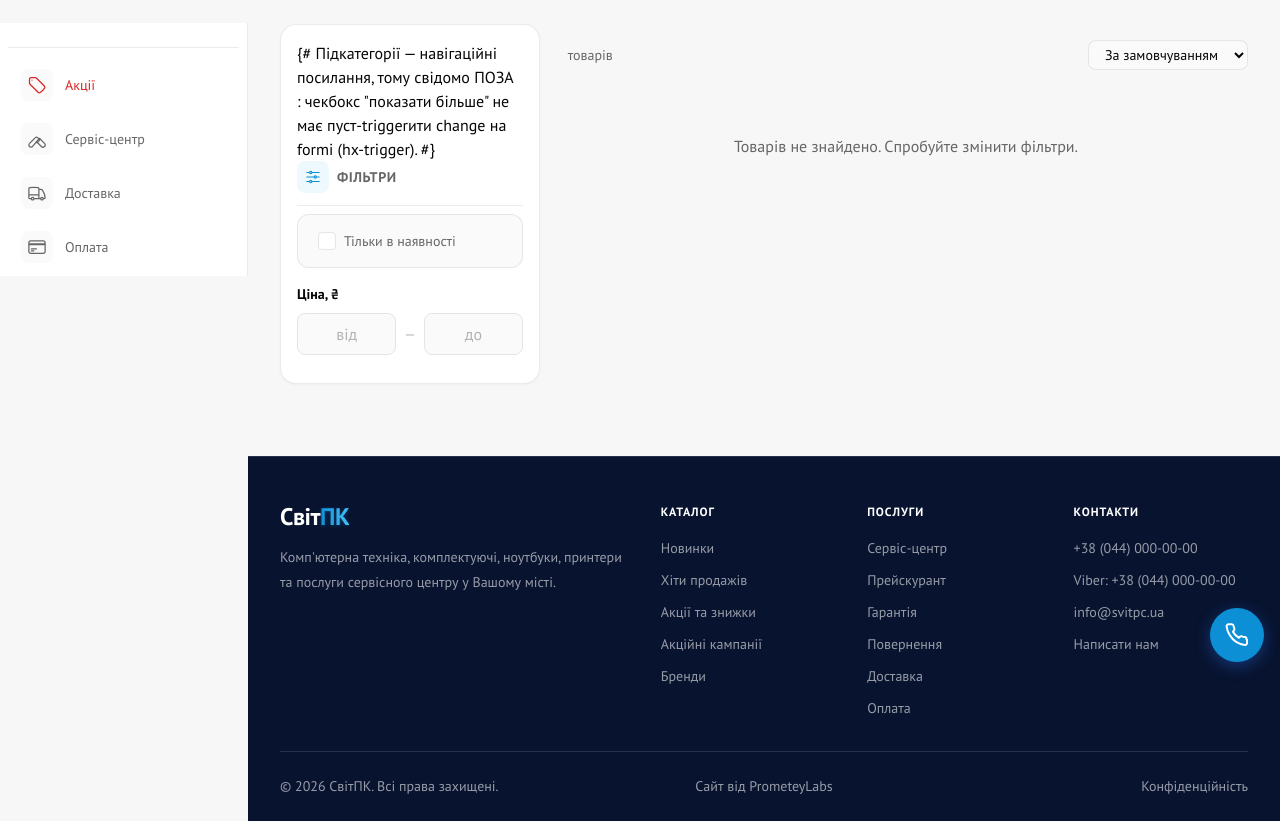
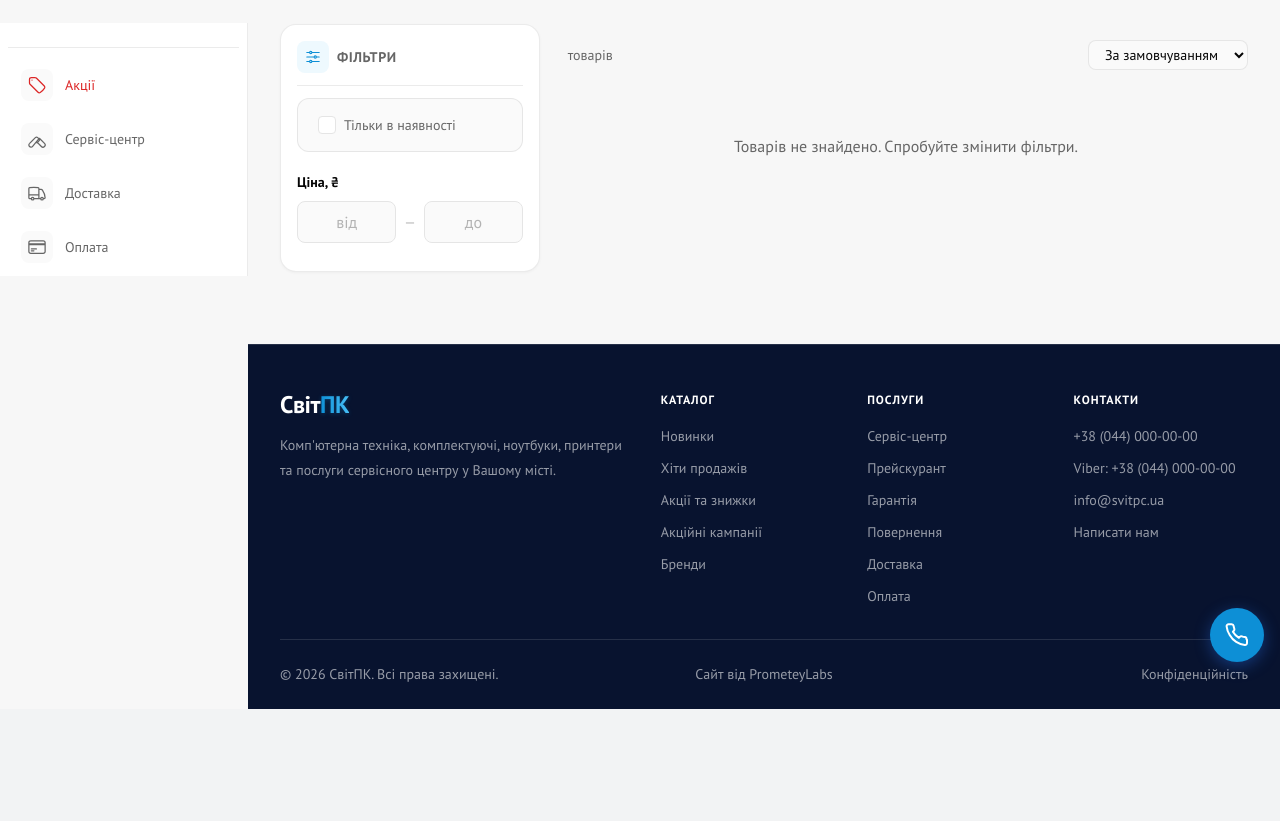
Before and after one commit to prometeylabsryna/svitpc, a Django app: template templates/catalog/brand.html in a window 1280 px wide. Shown: the part 114-935 px from the top of the page. After the commit the page ends 823 px from the top, so only its background shows below. Run offline with Django 5.2, Linux system fonts and the light colour scheme; the template is opened without the code that fills it, so the values that code supplies are empty; data comes from the database, SQL or seed files in the repository; parts of the project's set-up code (start-up, migrations or seed data) failed here and were passed over; some libraries are stand-ins or nearby versions.

Commit message:
fix(catalog): stop multi-line {# #} comment from leaking as literal text
Django template comments ({# ... #}) don't support line breaks between the
delimiters — a multi-line one silently fails to parse as a comment and
renders as plain text instead, which showed up above "Підкатегорії" on
category pages after the previous commit.

Co-authored-by: Cursor <cursoragent@cursor.com>

```diff
--- a/templates/catalog/partials/filters.html
+++ b/templates/catalog/partials/filters.html
@@ -1,7 +1,6 @@
 {% load i18n svitpc_tags %}
 
-{# Підкатегорії — навігаційні посилання, тому свідомо ПОЗА <form>: чекбокс
-   "показати більше" не має пуст-triggerити change на formi (hx-trigger). #}
+{# Підкатегорії свідомо ПОЗА <form>: change всередині форми триґерить hx-get. #}
 {% include "catalog/partials/subcategories.html" %}
 
 <form
```
